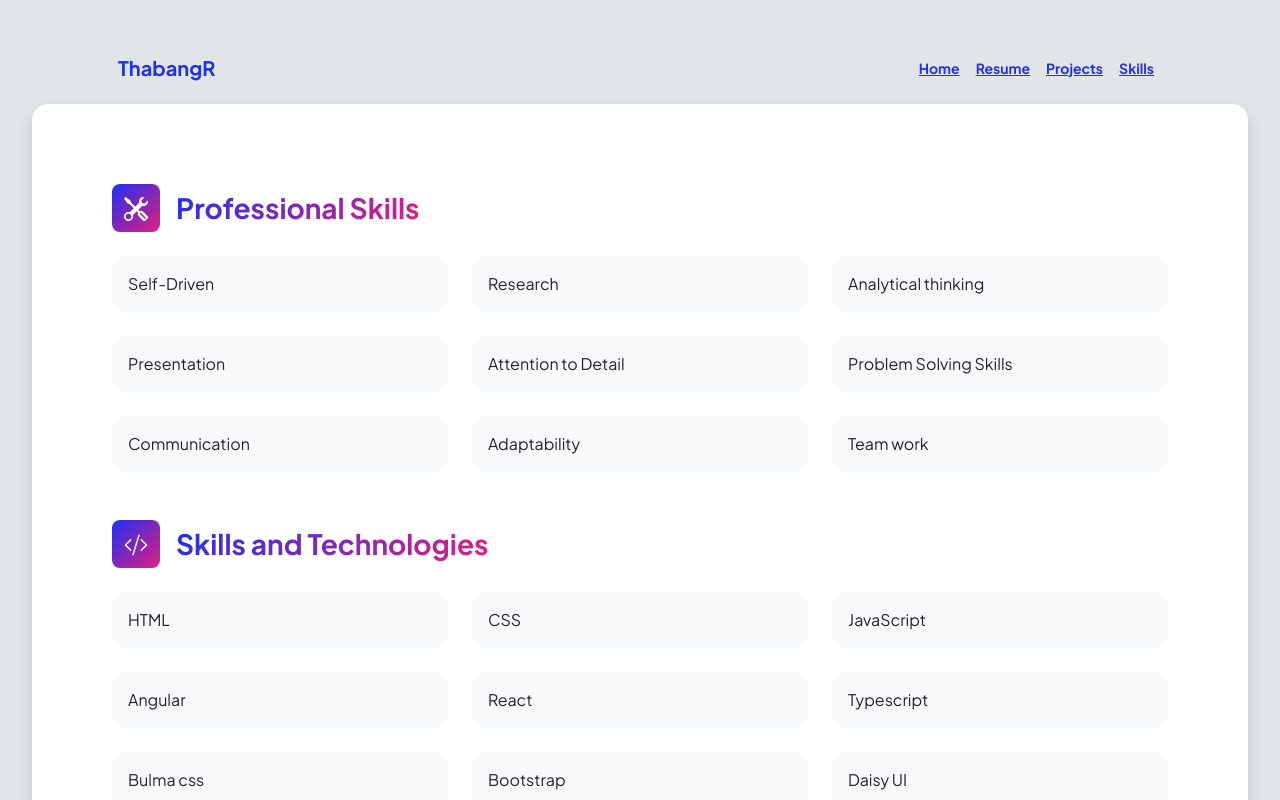
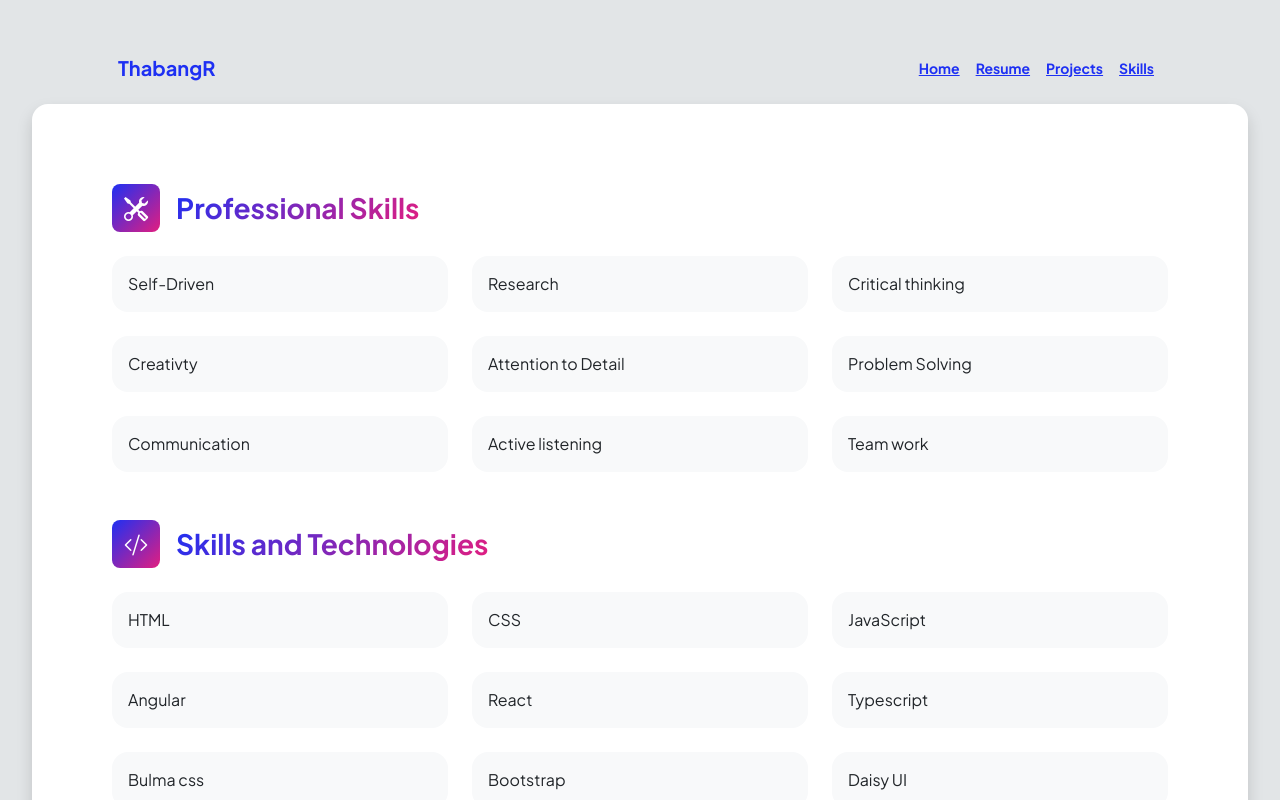
Before and after one commit to PLThabangR/TR-Portfolio, a React (Vite) app: page /contact in a window 1280 px wide. Shown: the top 800 px of the page. Built offline with nearby package versions, Linux system fonts and the light colour scheme.

Commit message:
Adding recently aquired skills

```diff
--- a/src/components/Contact.jsx
+++ b/src/components/Contact.jsx
@@ -17,16 +17,16 @@
                                         <div className="row row-cols-1 row-cols-md-3 mb-4">
                                             <div className="col mb-4 mb-md-0"><div className="d-flex align-items-center bg-light rounded-4 p-3 h-100">Self-Driven</div></div>
                                             <div className="col mb-4 mb-md-0"><div className="d-flex align-items-center bg-light rounded-4 p-3 h-100">Research</div></div>
-                                            <div className="col"><div className="d-flex align-items-center bg-light rounded-4 p-3 h-100">Analytical thinking</div></div>
+                                            <div className="col"><div className="d-flex align-items-center bg-light rounded-4 p-3 h-100">Critical thinking</div></div>
                                         </div>
                                         <div className="row row-cols-1 row-cols-md-3 mb-4">
-                                            <div className="col mb-4 mb-md-0"><div className="d-flex align-items-center bg-light rounded-4 p-3 h-100">Presentation </div></div>
+                                            <div className="col mb-4 mb-md-0"><div className="d-flex align-items-center bg-light rounded-4 p-3 h-100">Creativty </div></div>
                                             <div className="col mb-4 mb-md-0"><div className="d-flex align-items-center bg-light rounded-4 p-3 h-100">Attention to Detail</div></div>
-                                            <div className="col"><div className="d-flex align-items-center bg-light rounded-4 p-3 h-100">Problem Solving Skills</div></div>
+                                            <div className="col"><div className="d-flex align-items-center bg-light rounded-4 p-3 h-100">Problem Solving</div></div>
                                         </div>
                                         <div className="row row-cols-1 row-cols-md-3 mb-4">
                                             <div className="col mb-4 mb-md-0"><div className="d-flex align-items-center bg-light rounded-4 p-3 h-100">Communication</div></div>
-                                            <div className="col mb-4 mb-md-0"><div className="d-flex align-items-center bg-light rounded-4 p-3 h-100">Adaptability</div></div>
+                                            <div className="col mb-4 mb-md-0"><div className="d-flex align-items-center bg-light rounded-4 p-3 h-100">Active listening</div></div>
                                             <div className="col"><div className="d-flex align-items-center bg-light rounded-4 p-3 h-100">Team work</div></div>
                                         </div>
 
```
